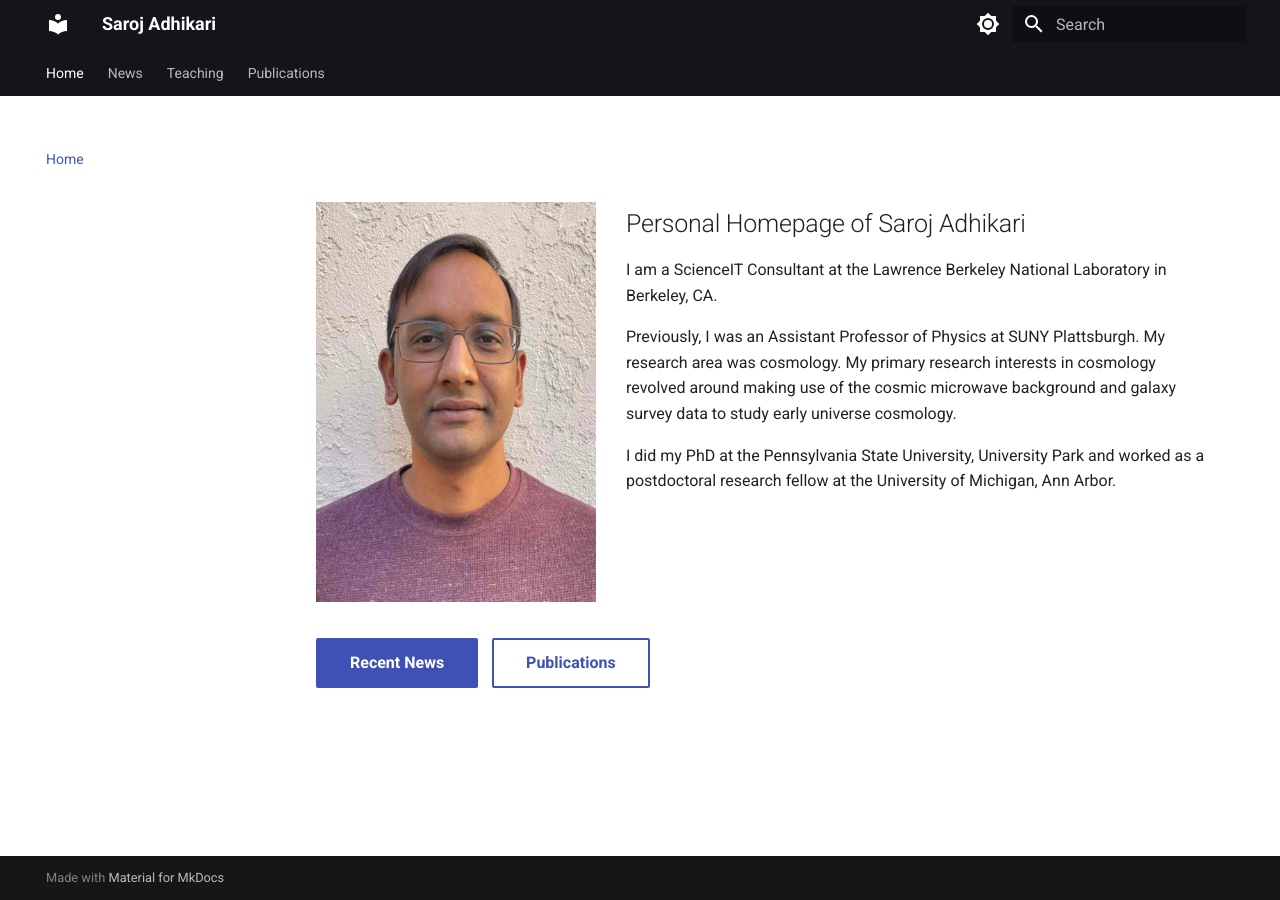
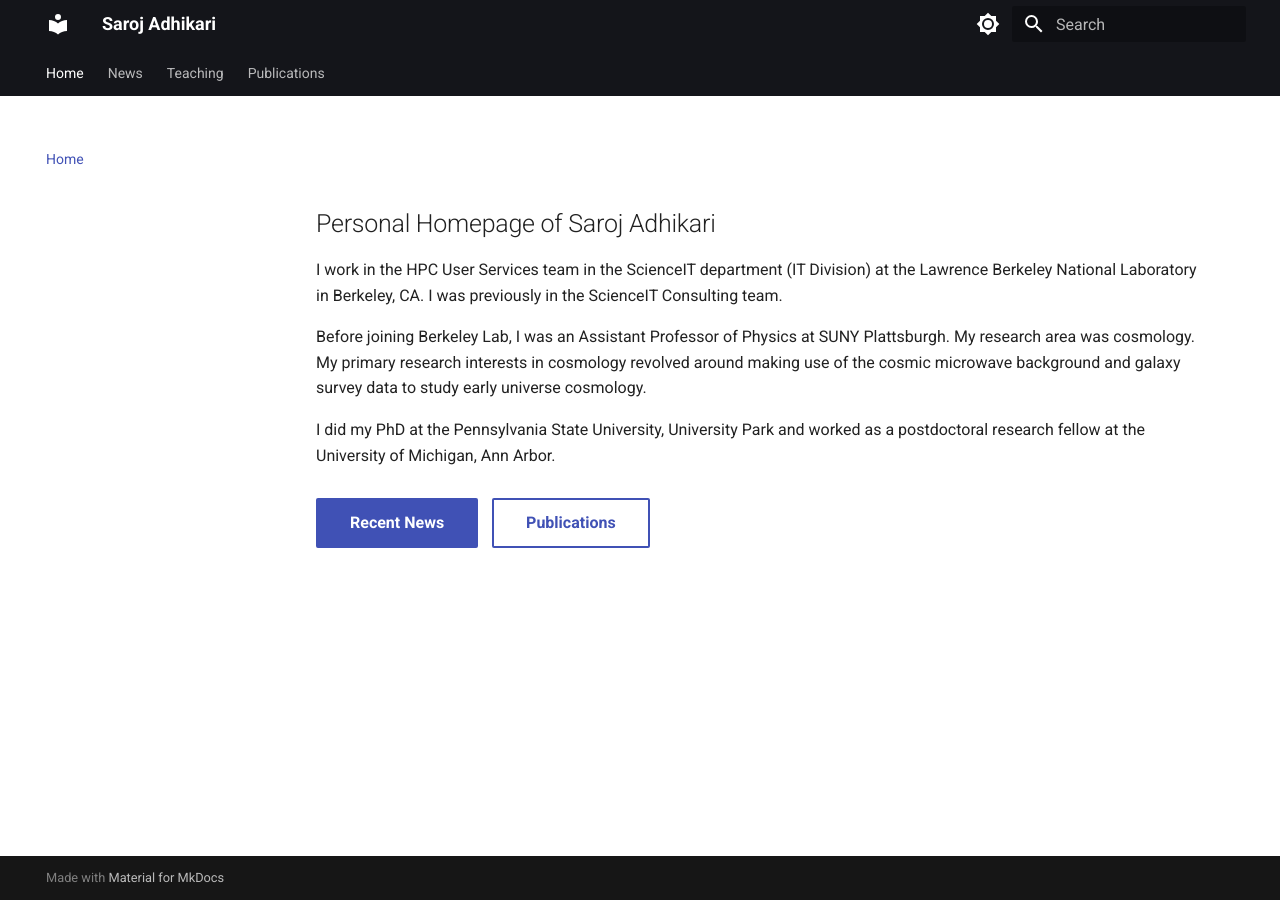
Before and after one commit to sarojadhikari/sarojadhikari.github.io, an MkDocs documentation site: the page built from docs/index.md, in a window 1280 px wide. Built offline with MkDocs 1.6.1 and Material for MkDocs 9.7.7, drawn with Linux system fonts in a browser that asks for light colours.

Commit message:
Revise personal homepage content
Updated personal information and removed image section.

```diff
--- a/docs/index.md
+++ b/docs/index.md
@@ -7,17 +7,13 @@ social:
 
 <div class="homepage-container" markdown>
 
-<div class="homepage-image" markdown>
-![Saroj Adhikari](assets/images/saroj_2023.jpg){ width="280" height="400" }
-</div>
-
 <div class="homepage-content" markdown>
 
 ## Personal Homepage of Saroj Adhikari
 
-I am a ScienceIT Consultant at the Lawrence Berkeley National Laboratory in Berkeley, CA.
+I work in the HPC User Services team in the ScienceIT department (IT Division) at the Lawrence Berkeley National Laboratory in Berkeley, CA. I was previously in the ScienceIT Consulting team.
 
-Previously, I was an Assistant Professor of Physics at SUNY Plattsburgh. My research area was cosmology. My primary research interests in cosmology revolved around making use of the cosmic microwave background and galaxy survey data to study early universe cosmology.
+Before joining Berkeley Lab, I was an Assistant Professor of Physics at SUNY Plattsburgh. My research area was cosmology. My primary research interests in cosmology revolved around making use of the cosmic microwave background and galaxy survey data to study early universe cosmology.
 
 I did my PhD at the Pennsylvania State University, University Park and worked as a postdoctoral research fellow at the University of Michigan, Ann Arbor.
 
```
